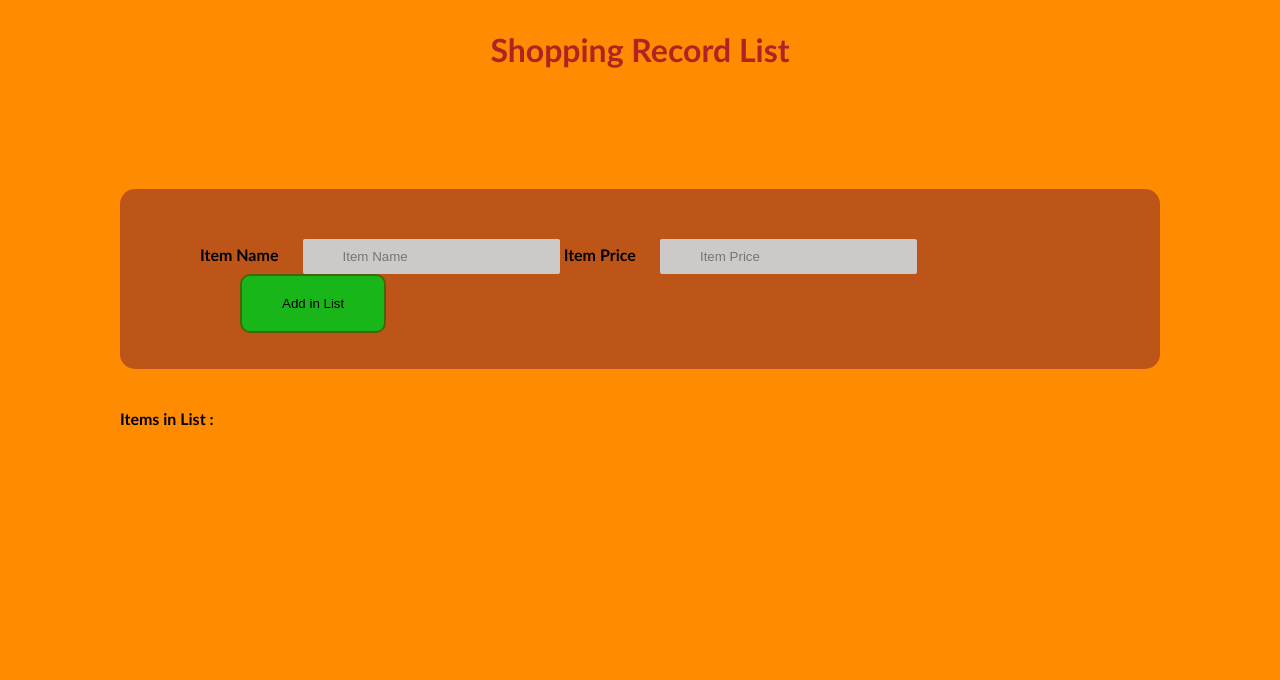
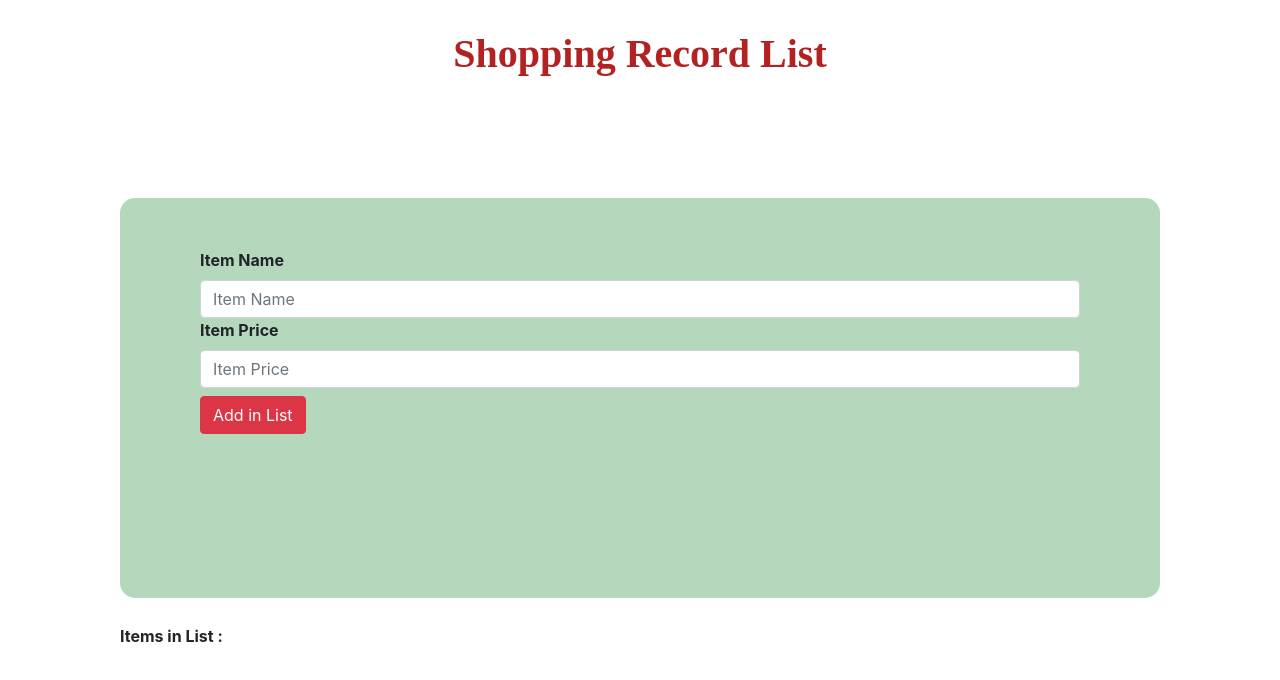
Before and after one commit to gurmeet-chauhan/shopping_record_list, a plain HTML site: page index.html in a window 1280 px wide. Drawn offline with nearby package versions, Linux system fonts and the light colour scheme.

Commit message:
vivekBidla-added

```diff
--- a/css/style.css
+++ b/css/style.css
@@ -10,16 +10,16 @@ body{
 }
 
 form{
-    background-color: rgb(189, 85, 25)        ;
+    background-color:rgb(181 216 189);        ;
     padding: 50px 80px;
     margin: 120px;
     margin-bottom: 30px;
-    height: 10vh;
+    height: 50vh;
     border-radius: 15px;
 }
 
 input{
-    background-color: rgb(206, 201, 201);
+    background-color: rgb(211, 171, 171);
     padding: 10px 40px;
     border-radius: 2px;
     border-style: none;
@@ -33,6 +33,7 @@ input{
     text-align: center;
     padding-top: 30px;
     font-weight: bolder;
+    font-family: ui-sans-serif;
 }
 
 button{
--- a/index.html
+++ b/index.html
@@ -5,17 +5,20 @@
     <meta name="viewport" content="width=device-width, initial-scale=1.0">
     <title>Shopping Record</title>
     <link rel="stylesheet" href="css/style.css">
+    <meta name="viewport" content="width=device-width, initial-scale=1, shrink-to-fit=no">
+    <link rel="stylesheet" href="https://stackpath.bootstrapcdn.com/bootstrap/4.3.1/css/bootstrap.min.css" integrity="sha384-ggOyR0iXCbMQv3Xipma34MD+dH/1fQ784/j6cY/iJTQUOhcWr7x9JvoRxT2MZw1T" crossorigin="anonymous">
 </head>
 <body>
-    <h1 class="headline">Shopping Record List</h1>
-    <form id="form-items">
+    <h1 class="headline" class="container-fluid">Shopping Record List</h1>
+    <form id="form-items" class="form-group">
         <label>Item Name</label>
-        <input type="text" placeholder="Item Name" id="item-name">
+        <input type="text" class="form-control" placeholder="Item Name" id="item-name">
 
         <label>Item Price</label>
-        <input type="text" placeholder="Item Price" id="item-price">
+        <input type="text" class="form-control" placeholder="Item Price" id="item-price">
 
-        <button>Add in List</button>
+        <button class="btn btn-danger mt-2" >Add in List</button>
+
 
 
     </form>
@@ -24,7 +27,9 @@
 
         <ul id="items"></ul>
      </div>
-
+     <script src="https://code.jquery.com/jquery-3.3.1.slim.min.js" integrity="sha384-q8i/X+965DzO0rT7abK41JStQIAqVgRVzpbzo5smXKp4YfRvH+8abtTE1Pi6jizo" crossorigin="anonymous"></script>
+     <script src="https://cdnjs.cloudflare.com/ajax/libs/popper.js/1.14.7/umd/popper.min.js" integrity="sha384-UO2eT0CpHqdSJQ6hJty5KVphtPhzWj9WO1clHTMGa3JDZwrnQq4sF86dIHNDz0W1" crossorigin="anonymous"></script>
+     <script src="https://stackpath.bootstrapcdn.com/bootstrap/4.3.1/js/bootstrap.min.js" integrity="sha384-JjSmVgyd0p3pXB1rRibZUAYoIIy6OrQ6VrjIEaFf/nJGzIxFDsf4x0xIM+B07jRM" crossorigin="anonymous"></script>
     <script src="js/app.js"></script>
 </body>
 </html>
```
Also changed, not shown: 1 other file.
